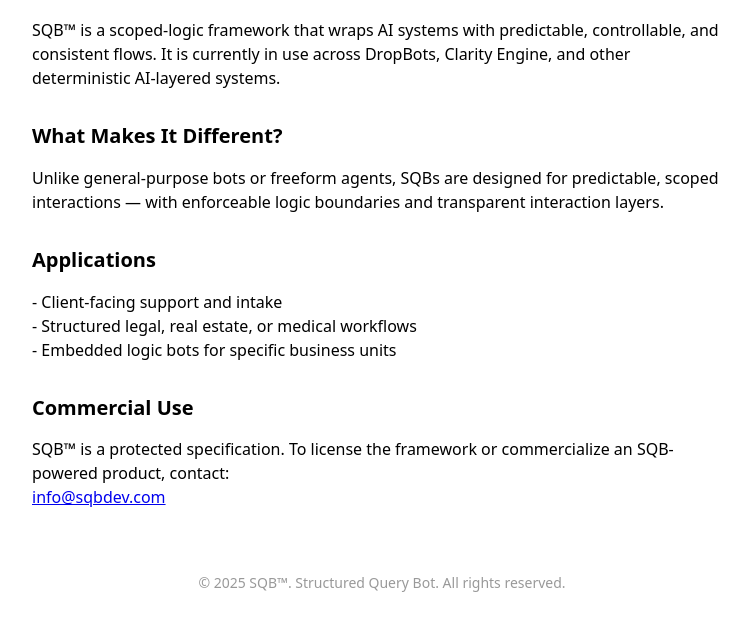
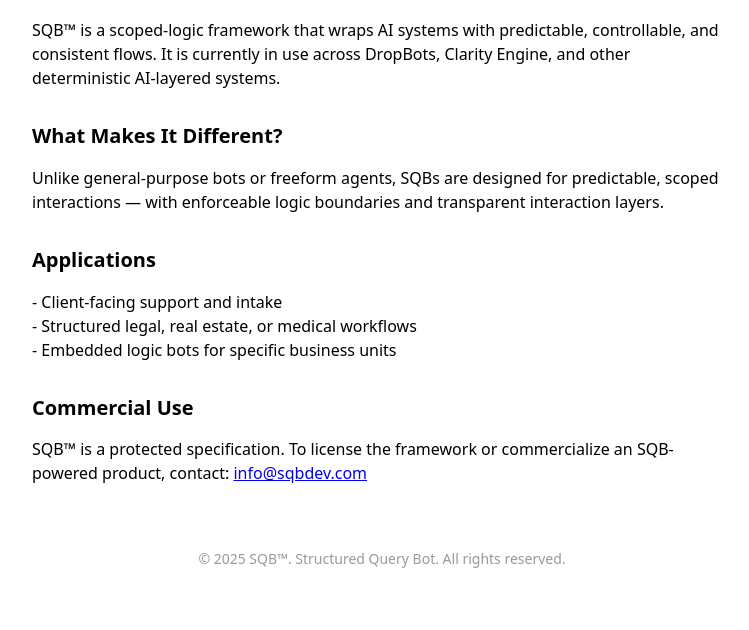
Before and after one commit to dropbotsapp/sqbdev-site, a plain HTML site: page index.html in a window 1280 px wide. Shown: the part 164-794 px from the top of the page, without its empty margins (258-1007 px from the left). Drawn offline with Linux system fonts and the light colour scheme.

Commit message:
Update index.html

```diff
--- a/index.html
+++ b/index.html
@@ -37,7 +37,7 @@
 
   <h2>Commercial Use</h2>
   <p>
-    SQB™ is a protected specification. To license the framework or commercialize an SQB-powered product, contact:<br/>
+    SQB™ is a protected specification. To license the framework or commercialize an SQB-powered product, contact:
     <a href="mailto:info@sqbdev.com">info@sqbdev.com</a>
   </p>
 
```
